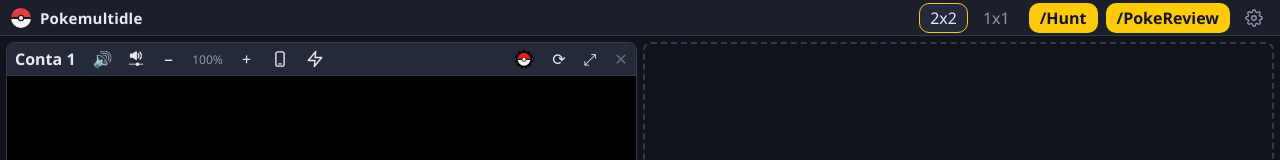
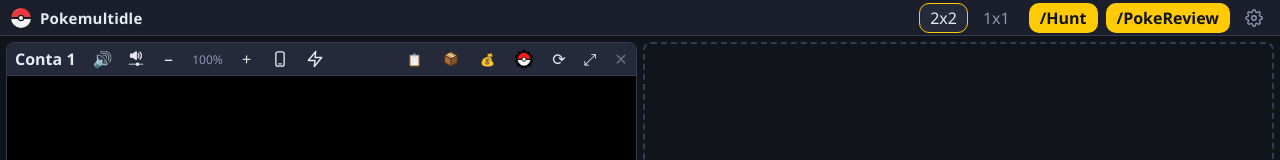
Before and after one commit to imdavidsantos/pokemultidle, a React (Vite) app: page / in a window 1280 px wide. Shown: the top 160 px of the page. Built offline with nearby package versions, Linux system fonts and the light colour scheme.

Commit message:
refactor: redesign helper panel and reduce minimum width

```diff
--- a/package.json
+++ b/package.json
@@ -1,7 +1,7 @@
 {
   "name": "pokemultidle",
   "productName": "Pokemultidle",
-  "version": "1.5.1",
+  "version": "1.5.2",
   "description": "Gerenciador de até 4 contas do PokeIdle em uma única janela",
   "main": "electron/main.js",
   "scripts": {
--- a/src/components/PaneControls/HelpMenu/HelpMenu.css
+++ b/src/components/PaneControls/HelpMenu/HelpMenu.css
@@ -58,3 +58,22 @@
 @media (prefers-reduced-motion: reduce) {
   .help__arrow { animation: none; }
 }
+
+.help__sep { height: 1px; margin: 4px 0; border: 0; background: var(--line); }
+
+.help__cfg-titulo { padding: 4px 10px 2px; font-size: 12px; font-weight: 600; color: var(--text); }
+.help__cfg-dica { padding: 0 10px 6px; font-size: 11px; color: var(--muted); }
+
+.help__cfg-linha {
+  display: flex;
+  align-items: center;
+  gap: 8px;
+  padding: 6px 10px;
+  border-radius: 6px;
+  font-size: 13px;
+  color: var(--text);
+  cursor: pointer;
+}
+.help__cfg-linha:hover { background: var(--panel-2); }
+.help__cfg-linha.is-off { opacity: 0.45; cursor: not-allowed; }
+.help__cfg-linha input { accent-color: var(--accent); }
--- a/src/components/PaneControls/HelpMenu/HelpMenu.jsx
+++ b/src/components/PaneControls/HelpMenu/HelpMenu.jsx
@@ -1,71 +1,100 @@
-import React, { useEffect, useRef, useState } from 'react';
+import React, { useCallback, useRef, useState } from 'react';
 import { PokeHelpIcon } from '../../../assets/icons/PokeHelpIcon';
 import useMediaQuery from '../../../hooks/useMediaQuery';
+import useDismiss from '../../../hooks/useDismiss';
+import useFixados, { MAX_FIXADOS, salvarFixados } from '../../../hooks/useFixados';
 import { WIDE_QUERY } from '../../../config';
 import './HelpMenu.css';
-import { ArrowIcon } from '../../../assets/icons/ArrowIcon';
 
 /**
- * actions: [{ id, label, icon, onClick }]
- * Janela larga: as opções abrem na própria barra de controle (já nasce aberto).
- * Janela estreita: abrem numa aba embaixo do botão.
+ * actions: [{ id, label, icon, onClick, fechaMenu? }]
+ * Janela larga: até 3 ícones fixos na barra; o botão abre o menu completo (e os ícones somem).
+ * Janela estreita: só o botão; o menu completo abre embaixo dele.
  */
 export default function HelpMenu({ actions }) {
   const wide = useMediaQuery(WIDE_QUERY);
-  const [open, setOpen] = useState(wide);   // já nasce aberto se a janela for larga
+  const [open, setOpen] = useState(false);
+  const [view, setView] = useState('lista');   // 'lista' | 'config'
   const ref = useRef(null);
+  const salvos = useFixados();
 
-  // Ao entrar no modo largo, abre; ao voltar para o estreito, fecha
-  // (assim a aba embaixo do botão não aparece sozinha quando a janela encolhe)
-  useEffect(() => {
-    setOpen(wide);
-  }, [wide]);
+  const fechar = useCallback(() => { setOpen(false); setView('lista'); }, []);
+  useDismiss(ref, open, fechar);
 
-  // A aba embaixo do botão fecha ao clicar fora, apertar Esc ou clicar no jogo
-  useEffect(() => {
-    if (!open || wide) return undefined;
-    const close = () => setOpen(false);
-    const onDown = (e) => { if (ref.current && !ref.current.contains(e.target)) close(); };
-    const onKey = (e) => { if (e.key === 'Escape') close(); };
-    document.addEventListener('mousedown', onDown);
-    document.addEventListener('keydown', onKey);
-    window.addEventListener('blur', close);
-    return () => {
-      document.removeEventListener('mousedown', onDown);
-      document.removeEventListener('keydown', onKey);
-      window.removeEventListener('blur', close);
-    };
-  }, [open, wide]);
+  // Quais ações ficam como ícone na barra (máx. 3). Sem escolha salva, as 3 primeiras.
+  const ids = (salvos ?? actions.map((a) => a.id))
+    .filter((id) => actions.some((a) => a.id === id))
+    .slice(0, MAX_FIXADOS);
+  const fixados = actions.filter((a) => ids.includes(a.id));
 
-  const items = actions.map((a) => (
-    <button
-      key={a.id}
-      className="help__action"
-      role="menuitem"
-      onClick={a.onClick}
-      title={wide ? a.label : undefined}
-      aria-label={a.label}
-    >
-      <span className="help__icon" aria-hidden="true">{a.icon}</span>
-      {!wide && <span>{a.label}</span>}
-    </button>
-  ));
+  const alternar = (id) => {
+    salvarFixados(ids.includes(id) ? ids.filter((x) => x !== id) : [...ids, id]);
+  };
+
+  const executar = (a) => {
+    a.onClick();
+    if (a.fechaMenu) fechar();   // ações que abrem outro painel fecham o menu para não sobrepor
+  };
 
   return (
     <div className="help" ref={ref}>
-      {open && (wide
-        ? <div className="help__inline" role="menu">{items}</div>
-        : <div className="help__popover" role="menu">{items}</div>)}
-      {open && wide && ( <span className="help__arrow" aria-hidden="true"> <ArrowIcon/> </span> )}
+      {wide && !open && (
+        <div className="help__inline">
+          {fixados.map((a) => (
+            <button key={a.id} className="help__action" onClick={() => a.onClick()} title={a.label} aria-label={a.label}>
+              <span className="help__icon" aria-hidden="true">{a.icon}</span>
+            </button>
+          ))}
+        </div>
+      )}
+
       <button
         className={`controls__btn ${open ? 'is-on' : ''}`}
-        onClick={() => setOpen((o) => !o)}
+        onClick={() => (open ? fechar() : setOpen(true))}
         aria-expanded={open}
         aria-label="Ajuda"
         title="Ajuda e atalhos"
       >
         <PokeHelpIcon />
       </button>
+
+      {open && (
+        <div className="help__popover" role="menu">
+          {view === 'lista' ? (
+            <>
+              {actions.map((a) => (
+                <button key={a.id} className="help__action" role="menuitem" onClick={() => executar(a)}>
+                  <span className="help__icon" aria-hidden="true">{a.icon}</span>
+                  <span>{a.label}</span>
+                </button>
+              ))}
+              <hr className="help__sep" />
+              <button className="help__action" role="menuitem" onClick={() => setView('config')}>
+                <span className="help__icon" aria-hidden="true">⚙</span>
+                <span>Ícones do painel</span>
+              </button>
+            </>
+          ) : (
+            <>
+              <div className="help__cfg-titulo">Ícones no painel ({ids.length}/{MAX_FIXADOS})</div>
+              <div className="help__cfg-dica">Ficam sempre na barra quando a janela é larga.</div>
+              {actions.map((a) => {
+                const marcado = ids.includes(a.id);
+                const bloqueado = !marcado && ids.length >= MAX_FIXADOS;
+                return (
+                  <label key={a.id} className={`help__cfg-linha ${bloqueado ? 'is-off' : ''}`}>
+                    <input type="checkbox" checked={marcado} disabled={bloqueado} onChange={() => alternar(a.id)} />
+                    <span className="help__icon" aria-hidden="true">{a.icon}</span>
+                    <span>{a.label}</span>
+                  </label>
+                );
+              })}
+              <hr className="help__sep" />
+              <button className="help__action" onClick={() => setView('lista')}>← Voltar</button>
+            </>
+          )}
+        </div>
+      )}
     </div>
   );
 }
--- a/src/components/PaneControls/components/useHelpActions.jsx
+++ b/src/components/PaneControls/components/useHelpActions.jsx
@@ -28,12 +28,14 @@
       icon: icone('copy-sheet', '📋'),
       label: tipo('copy-sheet') === 'ok' ? 'Ficha copiada!' : tipo('copy-sheet') === 'err' ? 'Não foi possível copiar' : 'Copiar ficha do pokémon',
       onClick: executar('copy-sheet', onCopySheet),
+      fechaMenu: true,
     },
     {
       id: 'restock',
       icon: <StockIcon />,
       label: 'Reabastecer itens',
       onClick: onToggleRestock,
+      fechaMenu: true,
     },
     {
       id: 'sell-depot',
@@ -44,12 +46,14 @@
           ? (feedback['sell-depot'].msg || 'Não foi possível abrir a venda')
           : 'Vender todo o Depot',
       onClick: executar('sell-depot', onSellDepot),
+      fechaMenu: true,
     },
     {
       id: 'rmt',
       icon: <img src={IMG.gema} width="18" height="18" alt="" draggable={false} />,
       label: 'Vender no market RMT',
       onClick: onToggleRmt,
+      fechaMenu: true,
     },
   ];
 }
--- a/src/config.js
+++ b/src/config.js
@@ -10,7 +10,7 @@
 export const VIRTUAL_HEIGHT = 1080;
 
 // Largura necessaria para o botão do helper interagir diferente
-export const WIDE_QUERY = '(min-width: 1350px)';
+export const WIDE_QUERY = '(min-width: 1200px)';
 
 // Modo boost: o jogo enxerga uma janela vertical deste tamanho
 export const PHONE_WIDTH = 500;
--- /dev/null
+++ b/src/hooks/useFixados.js
@@ -0,0 +1,29 @@
+import { useSyncExternalStore } from 'react';
+
+export const MAX_FIXADOS = 3;
+const CHAVE = 'pokemultidle-helper-fixados';
+
+function lerSalvo() {
+  try {
+    const v = JSON.parse(localStorage.getItem(CHAVE));
+    return Array.isArray(v) ? v : null;   // null = sem escolha (usa o padrão)
+  } catch {
+    return null;
+  }
+}
+
+let ids = lerSalvo();
+const ouvintes = new Set();
+
+const assinar = (fn) => { ouvintes.add(fn); return () => ouvintes.delete(fn); };
+const pegar = () => ids;
+
+export function salvarFixados(novos) {
+  ids = novos.slice(0, MAX_FIXADOS);
+  try { localStorage.setItem(CHAVE, JSON.stringify(ids)); } catch { /* ignora */ }
+  ouvintes.forEach((fn) => fn());
+}
+
+export default function useFixados() {
+  return useSyncExternalStore(assinar, pegar);
+}
```
